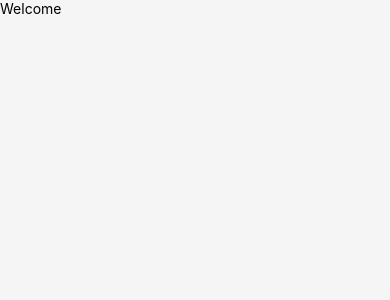
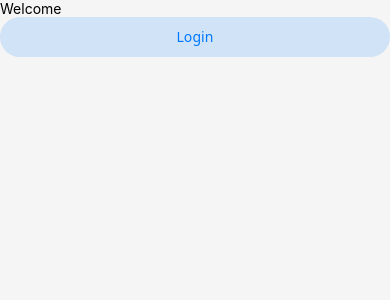
Before and after one commit to TatacoaBitcoin/walletBuilder, a React Native app: screen / in a window 390 px wide. Shown: the top 300 px of the page. Built offline with nearby package versions, Linux system fonts and the light colour scheme.

Commit message:
adds configuration for stack navigator

```diff
--- a/App.tsx
+++ b/App.tsx
@@ -1,13 +1,16 @@
 import React from 'react';
+import { NavigationContainer } from '@react-navigation/native';
 
 import { SafeAreaProvider } from 'react-native-safe-area-context';
-import { Welcome } from './src/screens';
+import { PublicFlow } from './src/navigation/PublicFlow';
 
 const App = () => {
   return (
-    <SafeAreaProvider>
-      <Welcome />
-    </SafeAreaProvider>
+    <NavigationContainer>
+      <SafeAreaProvider>
+        <PublicFlow />
+      </SafeAreaProvider>
+    </NavigationContainer>
   );
 };
 
--- /dev/null
+++ b/src/navigation/PublicFlow.tsx
@@ -0,0 +1,21 @@
+import { createNativeStackNavigator } from '@react-navigation/native-stack';
+
+import { PublicFlowParamList, Routes } from './types';
+import { Login, Welcome } from '../screens';
+
+const Stack = createNativeStackNavigator<PublicFlowParamList>();
+
+const STACK_OPTIONS = {};
+
+export const PublicFlow = () => {
+  return (
+    <Stack.Navigator screenOptions={STACK_OPTIONS}>
+      <Stack.Screen
+        name={Routes.Welcome}
+        component={Welcome}
+        options={{ headerShown: false }}
+      />
+      <Stack.Screen name={Routes.Login} component={Login} />
+    </Stack.Navigator>
+  );
+};
--- /dev/null
+++ b/src/navigation/types.ts
@@ -0,0 +1,26 @@
+import { NativeStackScreenProps } from '@react-navigation/native-stack';
+
+export enum Routes {
+  Welcome = 'Welcome',
+  Login = 'Login',
+}
+
+export type MainFlowParamList = {};
+
+export type PublicFlowParamList = {
+  Welcome: undefined;
+  Login: undefined;
+};
+
+export type MainFlowScreenProps<T extends keyof MainFlowParamList> =
+  NativeStackScreenProps<MainFlowParamList, T>;
+
+export type PublicFlowScreenProps<T extends keyof PublicFlowParamList> =
+  NativeStackScreenProps<PublicFlowParamList, T>;
+
+declare global {
+  namespace ReactNavigation {
+    interface RootParamList extends MainFlowParamList {}
+    interface RootParamList extends PublicFlowParamList {}
+  }
+}
--- a/src/screens/index.ts
+++ b/src/screens/index.ts
@@ -1 +1,2 @@
-export * from './Welcome';
+export * from './public/Welcome';
+export * from './public/Login';
--- a/src/screens/Welcome.tsx
+++ b/src/screens/public/Login.tsx
@@ -1,15 +1,16 @@
 import React from 'react';
 import { StyleSheet, Text } from 'react-native';
-import { ScreenTemplate } from '../atoms';
 
-const Welcome = () => {
+import { ScreenTemplate } from '../../atoms';
+
+const Login = () => {
   return (
     <ScreenTemplate>
-      <Text>Welcome</Text>
+      <Text>Login</Text>
     </ScreenTemplate>
   );
 };
 
-export { Welcome };
+export { Login };
 
 const styles = StyleSheet.create({});
--- /dev/null
+++ b/src/screens/public/Welcome.tsx
@@ -0,0 +1,19 @@
+import React from 'react';
+import { StyleSheet, Text } from 'react-native';
+import { Button } from '@react-navigation/elements';
+
+import { ScreenTemplate } from '../../atoms';
+import { PublicFlowScreenProps, Routes } from '../../navigation/types';
+
+const Welcome = ({ navigation }: PublicFlowScreenProps<Routes.Welcome>) => {
+  return (
+    <ScreenTemplate>
+      <Text>Welcome</Text>
+      <Button onPress={() => navigation.navigate(Routes.Login)}>Login</Button>
+    </ScreenTemplate>
+  );
+};
+
+export { Welcome };
+
+const styles = StyleSheet.create({});
```
